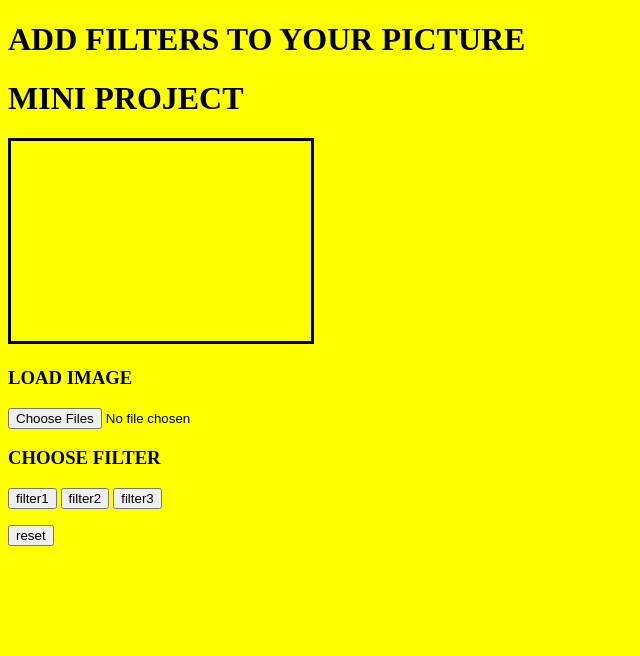
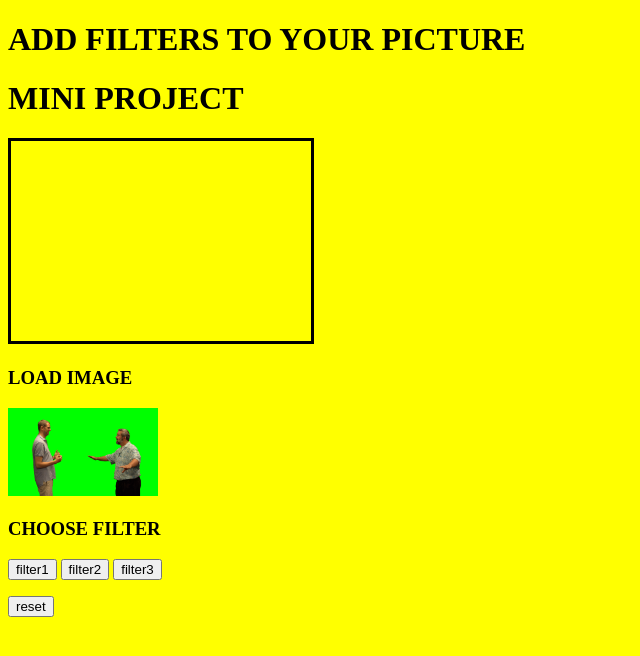
Before and after one commit to venugopal-code/venugopal-code.github.io, a plain HTML site: page index.html in a window 1280 px wide. Shown: the whole page, without its empty margins (0-640 px from the left). Drawn offline with Linux system fonts and the light colour scheme.

Commit message:
Update index.html

```diff
--- a/index.html
+++ b/index.html
@@ -19,8 +19,7 @@ body{
 <h1>MINI PROJECT</h1>
 <canvas id="can"></canvas>
 <h3>LOAD IMAGE</h3>
-<p><input type="file" id="finput" multiple="false"
-          accept="image/*" onchange="upload()"></p>
+<p><img id = "imagefile" src="https://github.com/venugopal-code/venugopal-code.github.io/blob/master/myImage.png" width = 150px ></p>
 <h3>CHOOSE FILTER</h3>
 <p><input type="button" id="filter1" value="filter1"
           onclick="filter1()">
```
